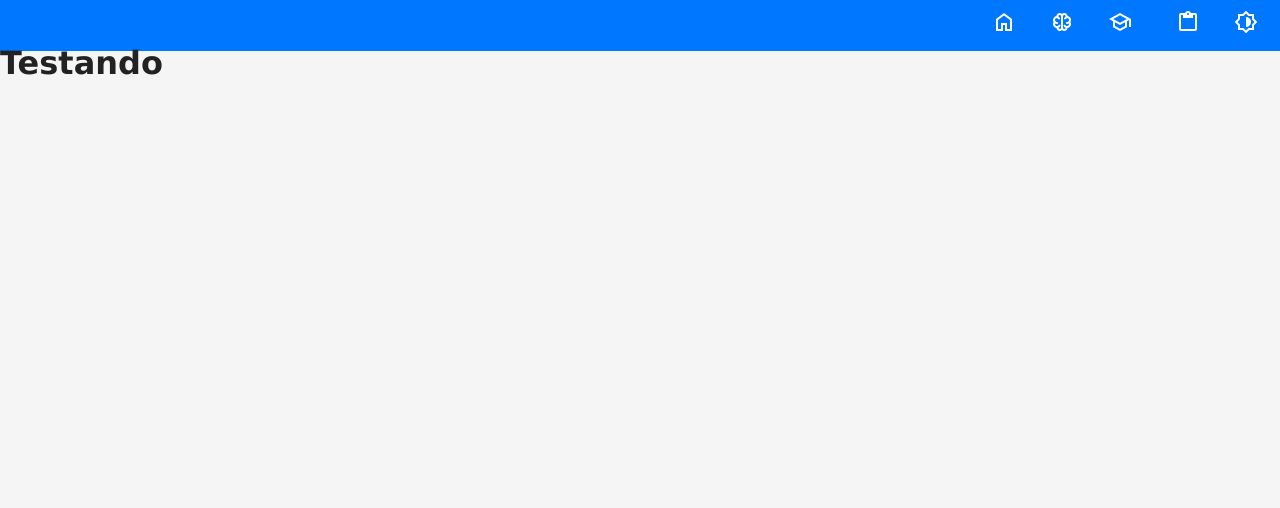
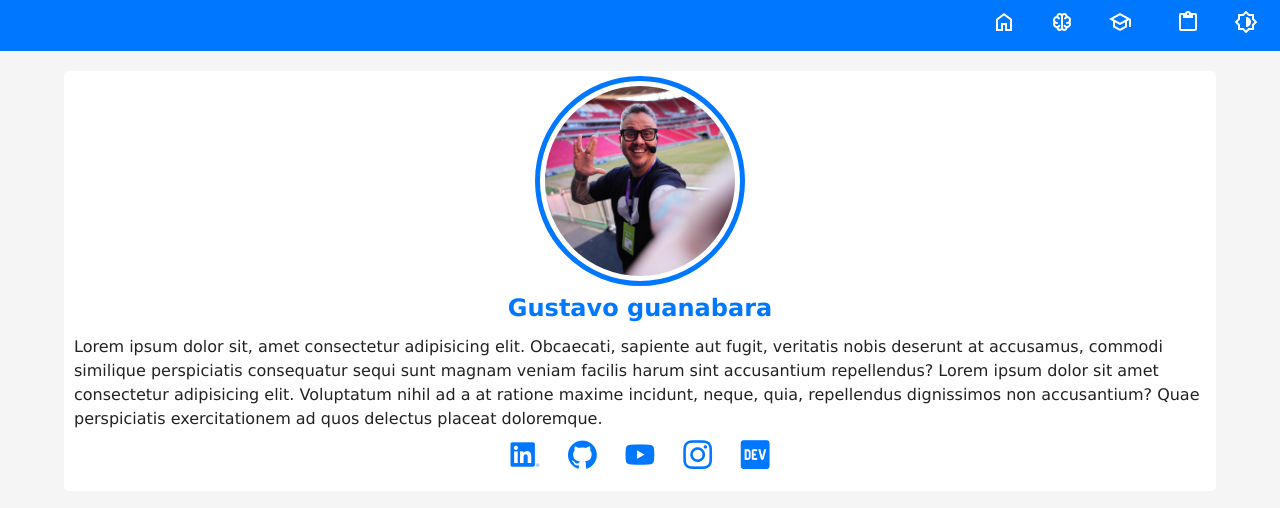
Before and after one commit to kevin-souza-dev/portifolio, a plain HTML site: page index.html in a window 1280 px wide. Drawn offline with nearby package versions, Linux system fonts and the light colour scheme.

Commit message:
main criado

```diff
--- a/estilos/style.css
+++ b/estilos/style.css
@@ -7,6 +7,7 @@
   --destaque-inverso
   --fundo-card
 */
+
 *{
   margin: 0px;
   padding: 0px;
@@ -54,3 +55,49 @@ nav#menu a:hover{
   border-radius: 5px;
 
 }
+main{
+display: grid;
+grid-template-columns: auto 90vw auto;
+}
+section#ficha{
+  background-color: var(--fundo-card);
+  padding: 10px;
+  border-radius: 5px;
+  grid-column: 2;
+  margin-top: 20px;
+}
+main section#ficha>img{
+  height: 200px;
+  aspect-ratio: 1/1;
+  object-fit: cover;
+  border-radius: 50%;
+  border: 5px solid var(--fundo-card);
+  outline: 5px solid var(--destaque);
+  display: block;
+  margin: auto;
+  margin-bottom: 15px;
+}
+section#ficha>h1{
+  color: var(--destaque);
+  margin: 15px 0px;
+  font-size: 1.5em;
+  text-align: center;
+}
+div#social{
+  display: flex;
+  justify-content: center;
+  align-items: center;
+  font-size: 1.8em;
+  gap: 1em;
+  margin: 10px;
+}
+div#social>a{
+  text-decoration: none;
+  color: var(--destaque);
+  transition: color .2s;
+}
+div#social>a:hover{
+  color: var(--destaque-inverso);
+  transform: translatey(-3px);
+
+}
--- a/index.html
+++ b/index.html
@@ -9,6 +9,8 @@
     <link rel="shortcut icon" href="favicon.svg" type="image/svg">
 
     <link href="https://fonts.googleapis.com/css2?family=Material+Symbols+Outlined" rel="stylesheet" />
+    <link rel='stylesheet' href='https://cdn-uicons.flaticon.com/3.0.0/uicons-brands/css/uicons-brands.css'>
+
 </head>
 
 <body>
@@ -34,7 +36,30 @@
     </header>
 
     <main>
-        <h1>Testando</h1>
+
+        <section id="ficha">
+            <img src="imagens/guanabara-perfil.jpg" alt="guanabara">
+            <h1>Gustavo guanabara</h1>
+            <p>Lorem ipsum dolor sit, amet consectetur adipisicing elit. Obcaecati, sapiente aut fugit, veritatis nobis deserunt at accusamus, commodi similique perspiciatis consequatur sequi sunt magnam veniam facilis harum sint accusantium repellendus? Lorem ipsum dolor sit amet consectetur adipisicing elit. Voluptatum nihil ad a at ratione maxime incidunt, neque, quia, repellendus dignissimos non accusantium? Quae perspiciatis exercitationem ad quos delectus placeat doloremque.</p>
+            <div id="social">
+                <a href="https://www.linkedin.com/" target="_blank">
+                    <i class="fi fi-brands-linkedin"></i>
+
+                </a>
+                <a href="https://github.com/" target="_blank">
+                    <i class="fi fi-brands-github"></i>
+                </a>
+                <a href="https://www.youtube.com/" target="_blank">
+                    <i class="fi fi-brands-youtube"></i>
+                </a>
+                <a href="https://www.instagram.com/" target="_blank">
+                    <i class="fi fi-brands-instagram"></i>
+                </a>
+                <a href="https://www.cursoemvideo.com/" target="_blank">
+                    <i class="fi fi-brands-dev"></i>
+                </a>
+            </div>
+        </section>
 
 
     </main>
```
